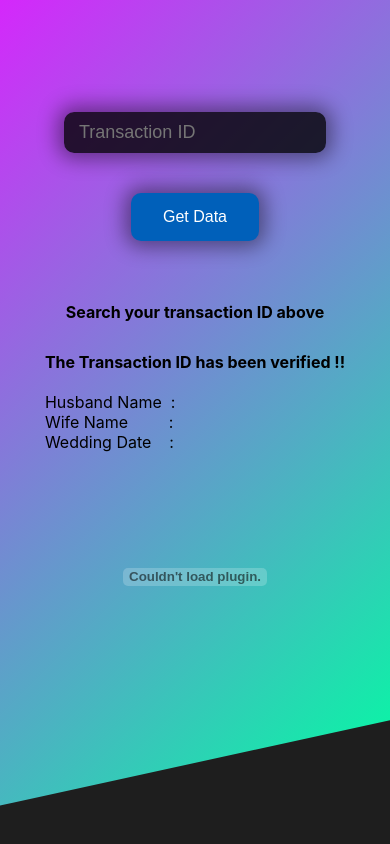
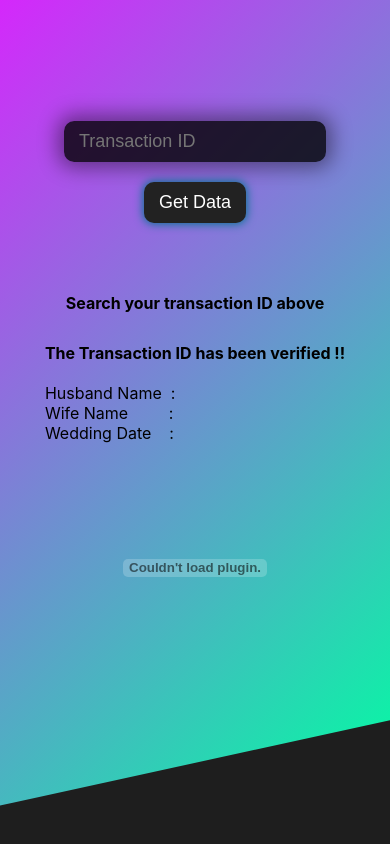
Before and after one commit to ankitzm/solana-wedding, a React (Create React App) app: page / in a window 390 px wide. Shown: the part 976-1820 px from the top of the page. Built offline with nearby package versions, Linux system fonts and the light colour scheme.

Commit message:
made button component for easy styling

```diff
--- a/src/component/certificate/Certificate.css
+++ b/src/component/certificate/Certificate.css
@@ -65,16 +65,6 @@ input {
 	font-size: 18px;
 }
 
-button {
-	margin-top: 30px;
-	background-color: #0060ba;
-	border: none;
-	color: white;
-	padding: 15px 32px;
-	text-align: center;
-	font-size: 16px;
-}
-
 #downloadWrapper {
 	width: 50%;
 	border: 1px solid black;
--- a/src/component/certificate/Certificate.js
+++ b/src/component/certificate/Certificate.js
@@ -1,5 +1,6 @@
 import React, { useState } from "react";
 import { exportComponentAsJPEG } from "react-component-export-image";
+import CoreBTN from "../../core/btn/btn";
 import "./Certificate.css"
 
 const Certificate = ({ sendDataToParent }) => {
@@ -46,25 +47,24 @@ const Certificate = ({ sendDataToParent }) => {
                             }
                         />
 
-                        <button
+                        <CoreBTN
                             onClick={(e) => {
                                 e.preventDefault();
                                 sendDataToParent(Data)
                             }}
-                        >
-                            send data for transaction
-                        </button>
+                            text="send data"
+                            type="light"
+                            />
 
-                        <button
+                        <CoreBTN
                             onClick={(e) => {
                                 e.preventDefault();
                                 exportComponentAsJPEG(this.certificateWrapper, {
                                     html2CanvasOptions: { backgroundColor: null }
                                 });
                             }}
-                        >
-                            Download
-                        </button>
+                            text="download"
+                        />
 
                     </form>
                 </div>
--- a/src/component/explorer/Explorer.css
+++ b/src/component/explorer/Explorer.css
@@ -59,8 +59,7 @@
 	white-space: pre-line;
 }
 
-input,
-button {
+input {
 	background-color: rgba(0, 0, 0, 0.795);
 	color: white;
 	border: none;
@@ -74,10 +73,6 @@ button {
 .cert-pdf {
 	height: 300px;
 	width: 400px;
-}
-
-button {
-	cursor: pointer;
 }
 
 @media screen and (max-width: 860px) {
@@ -101,8 +96,7 @@ button {
 		font-size: 16px;
 	}
 
-	input,
-	button {
+	input {
 		font-size: 14px;
 		margin: 1px;
 	}
--- a/src/component/explorer/Explorer.js
+++ b/src/component/explorer/Explorer.js
@@ -1,6 +1,7 @@
 import { React, useState } from 'react'
 import "./Explorer.css"
 import Get from './callAPI'
+import CoreBTN from '../../core/btn/btn'
 
 function Explorer() {
     const [title, setTitle] = useState('')
@@ -8,9 +9,14 @@ function Explorer() {
     return (
         <div className="explorer">
             <input type="text" onChange={event => setTitle(event.target.value)} placeholder="Transaction ID" />
-            <button type="button" onClick={e => (
-                Get(title)
-            )} id="toggle" value="Message Print">Get Data</button>
+            <CoreBTN
+                id="toggle"
+                onClick={e => (
+                    Get(title)
+                )}
+                text="Get Data"
+                type="dark"
+            />
 
             <div id="temp">
                 Search your transaction ID above
@@ -21,9 +27,9 @@ function Explorer() {
 
                 <div className="formatted">
                     <strong>The Transaction ID has been verified !!</strong> <br /><br />
-                        Husband Name &nbsp;:  <p id="husband"></p><br />
-                        Wife Name &nbsp;&nbsp;&nbsp;&nbsp;&nbsp;&nbsp;&nbsp;&nbsp;:  <p id="wife"></p><br />
-                        Wedding Date &nbsp;&nbsp;&nbsp;:  <p id="date"></p> <br />
+                    Husband Name &nbsp;:  <p id="husband"></p><br />
+                    Wife Name &nbsp;&nbsp;&nbsp;&nbsp;&nbsp;&nbsp;&nbsp;&nbsp;:  <p id="wife"></p><br />
+                    Wedding Date &nbsp;&nbsp;&nbsp;:  <p id="date"></p> <br />
                 </div>
 
                 <div className="cert-pdf">
--- a/src/component/wallet/WalletAdapter.tsx
+++ b/src/component/wallet/WalletAdapter.tsx
@@ -14,12 +14,7 @@ import {
   // sendAndConfirmTransaction,
 } from "@solana/web3.js";
 import * as borsh from "borsh";
-
-function toHex(buffer: Buffer) {
-  return Array.prototype.map
-    .call(buffer, (x: number) => ("00" + x.toString(16)).slice(-2))
-    .join("");
-}
+import CoreBTN from "../../core/btn/btn";
 
 function WalletAdapter({ Data }: { Data: any }): React.ReactElement {
   const [logs, setLogs] = useState<string[]>([]);
@@ -197,23 +192,6 @@ function WalletAdapter({ Data }: { Data: any }): React.ReactElement {
     }
   }
 
-  async function signMessage() {
-    try {
-      if (!selectedWallet) {
-        throw new Error("wallet not connected");
-      }
-      const message =
-        "Please sign this message for proof of address ownership.";
-      addLog("Sending message signature request to wallet");
-      const data = new TextEncoder().encode(message);
-      const signed = await selectedWallet.sign(data, "hex");
-      addLog("Got signature: " + toHex(signed.signature));
-    } catch (e) {
-      console.warn(e);
-      addLog(`Error: ${(e as Error).message}`);
-    }
-  }
-
   return (
     <div className="WalletAdapter">
       <h1>Wallet Adapter Demo</h1>
@@ -229,17 +207,13 @@ function WalletAdapter({ Data }: { Data: any }): React.ReactElement {
       {selectedWallet && selectedWallet.connected ? (
         <div>
           <div>Wallet address: {selectedWallet.publicKey?.toBase58()}.</div>
-          <button onClick={sendTransaction}>Send Transaction</button>
-          <button onClick={signMessage}>Sign Message</button>
-          <button onClick={() => selectedWallet.disconnect()}>
-            Disconnect
-          </button>
+          <CoreBTN onClick={sendTransaction} text="Send Transaction" type="light" id={undefined} />
+          <CoreBTN onClick={() => selectedWallet.disconnect()} text="Disconnect" type="light" id={undefined} />
         </div>
       ) : (
         <div>
-          <button onClick={() => setSelectedWallet(urlWallet)}>
-            Connect to Wallet
-          </button>
+          <CoreBTN onClick={() => setSelectedWallet(urlWallet)} text="Connect to Wallet" type={undefined} id={undefined} />
+
           {/* <button onClick={() => setSelectedWallet(injectedWallet)}>
             Connect to Injected Wallet
           </button> */}
--- /dev/null
+++ b/src/core/btn/btn.css
@@ -0,0 +1,30 @@
+.btn {
+	border: none;
+	padding: 10px 15px;
+	margin: 10px;
+	border-radius: 10px;
+	font-size: 18px;
+    cursor: pointer;
+}
+
+.dark {
+    background-color: rgb(34, 34, 34);
+    color: white;
+    box-shadow: 0 0 10px 1px rgb(0, 114, 143);
+}
+
+.dark:hover {
+    transition: 0.1s all;
+    box-shadow: 0 0 15px 1px rgb(0, 114, 143);
+}
+
+.light {
+    background-color: rgb(0, 193, 219);
+    color: rgba(0, 0, 0, 0.925);
+    box-shadow: 0 0 10px 1px rgba(45, 213, 255, 0.719);
+}
+
+.light:hover {
+    transition: 0.1s all;
+    box-shadow: 0 0 15px 1px rgba(45, 213, 255, 0.719);
+}
--- /dev/null
+++ b/src/core/btn/btn.js
@@ -0,0 +1,11 @@
+import "./btn.css"
+
+function CoreBTN({ type, text, onClick, id }) {
+    return (<>
+        <button id={id} onClick={onClick} className={`btn ${type}`}>
+            {text}
+        </button></>
+    )
+}
+
+export default CoreBTN
```
